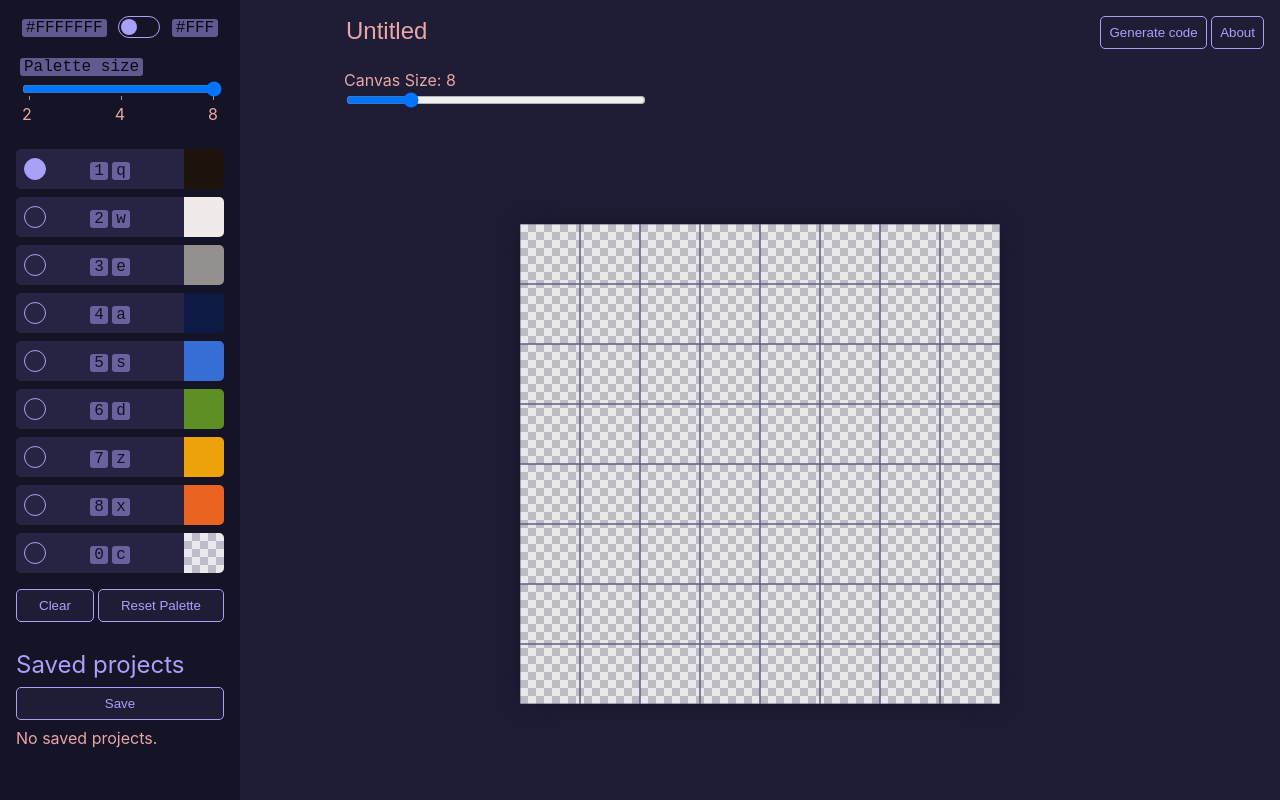
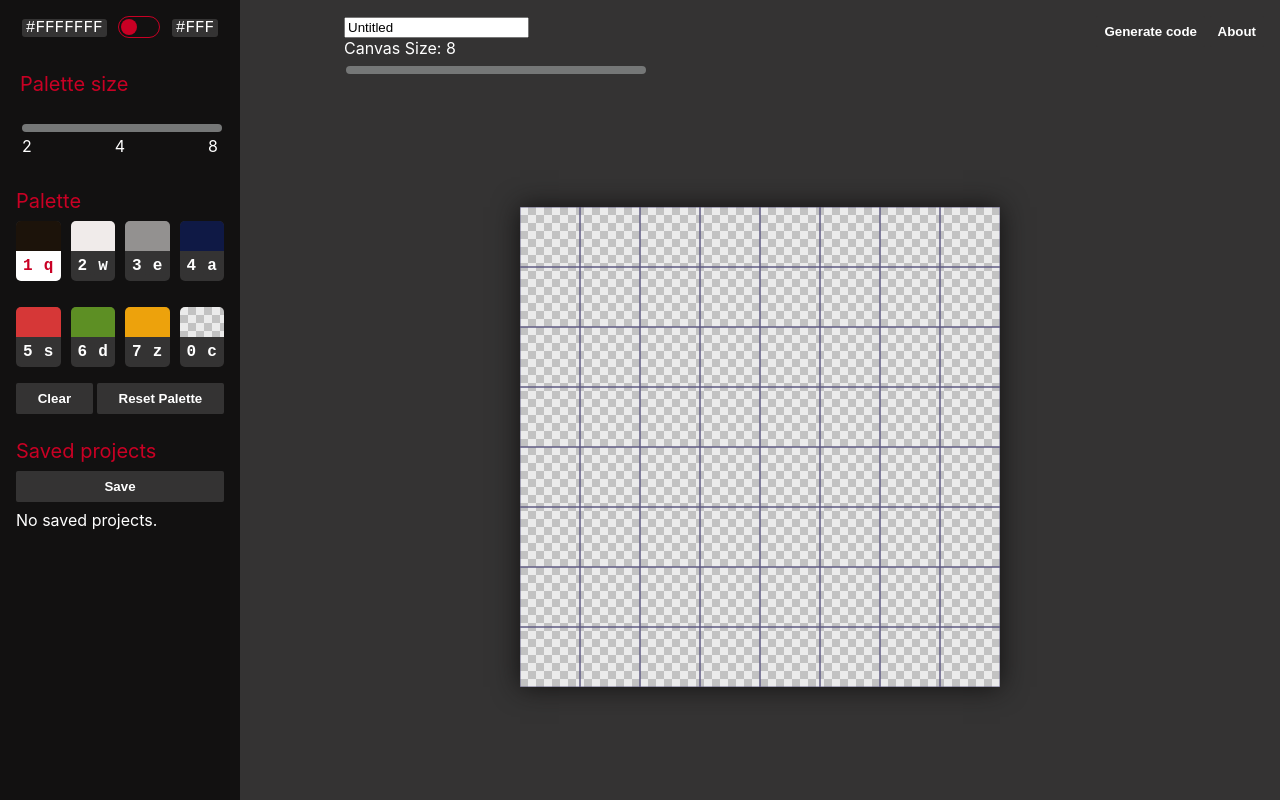
Before and after one commit to lopis/mini-pixelart-editor, a website: page index.html in a window 1280 px wide. Drawn offline with Linux system fonts and the light colour scheme.

Commit message:
improve UI a lot

```diff
--- a/index.html
+++ b/index.html
@@ -19,7 +19,7 @@
     </div>
     <div class="color-format">
       <div>
-        <code>Palette size</code>
+        <h2>Palette size</h2>
         <br>
         <label>
           <input class="checkbox-switch" type="range" id="paletteSize" list="markers" min="1" max="3" value="3" list="markers" autocomplete="off" >
@@ -31,96 +31,101 @@
         </label>
       </div>
     </div>
+    <h2>Palette</h2>
     <div class="palette" id="palette">
       <label data-color="1" class="label">
+        <span class="color-swatch">
+          <input type="color" value="#1c130a">
+        </span>
+        <label class="radio-label">
           <input type="radio" name="brush-color" checked>
-        <span class="radio"></span>
           <span class="hotkey">
             <code>1</code>
             <code>q</code>
           </span>
-        <input type="color" value="#1c130a">
-        <span class="color-swatch"></span>
+        </label>
       </label>
       <label data-color="2" class="label">
+        <span class="color-swatch">
+          <input type="color" value="#f0ebea">
+        </span>
+        <label class="radio-label">
           <input type="radio" name="brush-color">
-        <span class="radio"></span>
           <span class="hotkey">
             <code>2</code>
             <code>w</code>
           </span>
-        <input type="color" value="#f0ebea">
-        <span class="color-swatch"></span>
+        </label>
       </label>
       <label data-color="3" class="label">
+        <span class="color-swatch">
+          <input type="color" value="#939190">
+        </span>
+        <label class="radio-label">
           <input type="radio" name="brush-color">
-        <span class="radio"></span>
           <span class="hotkey">
             <code>3</code>
             <code>e</code>
           </span>
-        <input type="color" value="#939190">
-        <span class="color-swatch"></span>
+        </label>
       </label>
       <label data-color="4" class="label">
+        <span class="color-swatch">
+          <input type="color" value="#0f1945">
+        </span>
+        <label class="radio-label">
           <input type="radio" name="brush-color">
-        <span class="radio"></span>
           <span class="hotkey">
             <code>4</code>
             <code>a</code>
           </span>
-        <input type="color" value="#0f1945">
-        <span class="color-swatch"></span>
+        </label>
       </label>
       <label data-color="5" class="label">
+        <span class="color-swatch">
+          <input type="color" value="#d63737">
+        </span>
+        <label class="radio-label">
           <input type="radio" name="brush-color">
-        <span class="radio"></span>
           <span class="hotkey">
             <code>5</code>
             <code>s</code>
           </span>
-        <input type="color" value="#376ed6">
-        <span class="color-swatch"></span>
+        </label>
       </label>
       <label data-color="6" class="label">
+        <span class="color-swatch">
+          <input type="color" value="#5d8f24">
+        </span>
+        <label class="radio-label">
           <input type="radio" name="brush-color">
-        <span class="radio"></span>
           <span class="hotkey">
             <code>6</code>
             <code>d</code>
           </span>
-        <input type="color" value="#5d8f24">
-        <span class="color-swatch"></span>
+        </label>
       </label>
       <label data-color="7" class="label">
+        <span class="color-swatch">
+          <input type="color" value="#eda20c">
+        </span>
+        <label class="radio-label">
           <input type="radio" name="brush-color">
-        <span class="radio"></span>
           <span class="hotkey">
             <code>7</code>
             <code>z</code>
           </span>
-        <input type="color" value="#eda20c">
-        <span class="color-swatch"></span>
         </label>
-      <label data-color="8" class="label">
-        <input type="radio" name="brush-color">
-        <span class="radio"></span>
-        <span class="hotkey">
-          <code>8</code>
-          <code>x</code>
-        </span>
-        <input type="color" value="#eb6320">
-        <span class="color-swatch"></span>
       </label>
       <label data-color="0" class="label">
+        <span class="color-swatch checkered"></span>
+        <label class="radio-label">
           <input type="radio" name="brush-color">
-        <span class="radio"></span>
           <span class="hotkey">
             <code>0</code>
             <code>c</code>
           </span>
-        <div class="filler"></div>
-        <span class="color-swatch checkered"></span>
+        </label>
       </label>
     </div>
     <div class="actions">
--- a/index.js
+++ b/index.js
@@ -64,7 +64,7 @@ colorFormat.addEventListener('change', event => {
       const value = swatch.value
       swatch.value = value.replace(/#(.).(.).(.)./, "#$1$1$2$2$3$3")
       colorPalette.push(swatch.value)
-      swatch.nextElementSibling.style.color = swatch.value
+      swatch.parentElement.style.color = swatch.value
     })
   }
 })
@@ -162,13 +162,13 @@ const updatePalette = () => {
   colorPalette = [undefined]
   document.querySelectorAll('.palette input[type=color]').forEach(swatch => {
     colorPalette.push(swatch.value)
-    swatch.nextElementSibling.style.color = swatch.value
+    swatch.parentElement.style.color = swatch.value
   })
 }
 
 const updateSelectedColor = () => [
   selectedColor = document.querySelector('.palette input[type=radio]:checked')
-  .parentElement.dataset.color
+  .parentElement.parentElement.dataset.color
 ]
 
 updateSelectedColor()
--- a/localstorage.js
+++ b/localstorage.js
@@ -97,7 +97,7 @@ const savePalette = () => {
 
 const loadPalette = () => {
   const data = JSON.parse(localStorage.getItem(LOCALSTORAGE_PALETTE) || '[]')
-  if (data.length === 9) {
+  if (data.length === 8) {
     colorPalette = []
     data.forEach((color, i) => {
       if (color === null) {
@@ -127,10 +127,9 @@ const resetPalette = () => {
     "#f0ebea",
     "#939190",
     "#0f1945",
-    "#376ed6",
+    "#d63737",
     "#5d8f24",
     "#eda20c",
-    "#eb6320",
   ]))
   loadPalette();
 }
--- a/style.css
+++ b/style.css
@@ -1,10 +1,10 @@
 :root {
-  --black: #151427;
-  --dark: #1F1D36;
-  --medium: #262343;
-  --light: #333157;
-  --accent: #a9a1f8;
-  --text: #e9a6a6;
+  --black: #121111;
+  --dark: #343333;
+  --medium: #757777;
+  --light: #cecccc;
+  --accent: #c90024;
+  --text: #ffffff;
 }
 
 body {
@@ -55,6 +55,25 @@ a, a[visited] {
 
 input[type="range"] {
   width: 300px;
+  -webkit-appearance: none;
+  background: var(--medium);
+  border-radius: 5px;
+  height: 8px;
+  outline: none;
+
+  &::-webkit-slider-thumb {
+    -webkit-appearance: none;
+    appearance: none;
+    background: var(--accent);
+    border-radius: 50%;
+    cursor: pointer;
+  }
+
+  &::-moz-range-thumb {
+    background: var(--accent);
+    border-radius: 50%;
+    cursor: pointer;
+  }
 }
 
 #paletteSize {
@@ -74,35 +93,44 @@ datalist {
   box-shadow: 0 0 25px 0 var(--black);
 }
 
-input[type=color], .filler {
-  height: 100%;
-  width: 50px;
+input[type=color] {
   opacity: 0;
-  z-index: 1;
+}
+
+input[type=color] {
+	height: 30px;
+	width: 100%;
 }
 
 .color-swatch {
   display: inline-block;
-  height: 100%;
-  width: 40px;
+  height: 30px;
   background: currentcolor;
-  position: absolute;
-  right: 0;
-  top: 0;
 }
 
 .label {
-  position: relative;
+	position: relative;
 	display: flex;
-	background: var(--medium);
+	background: var(--dark);
 	margin: 8px 0;
+	border-radius: 5px;
+	overflow: hidden;
+	user-select: none;
+	flex-direction: column;
+}
+
+#iconsList .label {
+	flex-direction: row;
+	align-items: center;
 	justify-content: space-between;
-	border-radius: 5px;
 	padding-left: 8px;
-	height: 40px;
-	align-items: center;
-  overflow: hidden;
-  user-select: none;
+	height: auto;
+}
+
+#palette {
+	display: grid;
+	grid-template-columns: 1fr 1fr 1fr 1fr;
+	gap: 10px;
 }
 
 input[type=radio],
@@ -119,8 +147,19 @@ input[type=radio] + .radio {
   overflow: hidden;
 }
 
-input[type=radio]:checked + .radio {
-  background: var(--accent);
+input[type=radio]:checked + .hotkey {
+  background: var(--text);
+}
+
+input[type=radio]:checked + .hotkey code {
+  background-color: var(--text);
+  color: var(--accent);
+}
+
+.radio-label {
+  display: flex;
+  align-items: center;
+  height: 30px;
 }
 
 .checkered {
@@ -142,51 +181,61 @@ button {
 	flex-grow: 1;
 	background: var(--dark);
 	border: none;
-	color: var(--accent);
+	color: var(--text);
 	padding: 8px;
-	border: 1px solid;
-	border-radius: 5px;
+	border-radius: 2px;
+  font-weight: bold;
 }
 
 button:hover:not(:active) {
 	background: var(--accent);
-	color: var(--dark);
+	color: var(--text);
 }
 
 .hotkey {
 	flex-grow: 1;
+  display: flex;
 	text-align: center;
+  height: 100%;
+  align-items: center;
+  justify-content: space-evenly;
+}
+
+.hotkey code {
+  font-weight: bold;
 }
 
 code {
-  background: var(--accent);
+  background: var(--dark);
   padding: 0 4px;
-  color: #000;
+  color: var(--text);
   border-radius: 3px;
   font-size: 16px;
-  opacity: 0.5;
 }
 
-#filename {
-	font-size: 1.5em;
-	margin-bottom: 1em;
-	background: none;
-	border: none;
-	color: currentColor;
+.filename {
+	white-space: nowrap;
+	overflow: hidden;
+	text-overflow: ellipsis;
+	pointer-events: none;
+	padding-top: 2px;
+	font-size: 90%;
 }
 
 h2 {
 	margin-bottom: 0;
 	color: var(--accent);
 	font-weight: normal;
+  font-size: 20px;
 }
 
 .icon-delete {
-	line-height: 40px;
+	height: 30px;
 	width: 40px;
-  flex-shrink: 0;
+	flex-shrink: 0;
 	text-align: center;
-  color: var(--accent);
+	color: var(--accent);
+	line-height: 34px;
 }
 
 .icon-delete:hover {
@@ -211,13 +260,12 @@ h2 {
 	position: fixed;
 	max-height: 70vh;
 	width: 80vw;
-	top: 10vh;
-	right: 5vw;
 	background: var(--black);
 	z-index: 1;
 	padding: 16px;
 	box-sizing: border-box;
-	max-width: 700px;
+  top: calc(50% - 35vh);
+  left: calc(50% - 40vw);
 }
 
 .overlay {
@@ -235,7 +283,7 @@ h2 {
 }
 
 pre {
-	background: var(--light);
+	background: var(--dark);
 	padding: 16px;
   max-height: 55vh;
   overflow: scroll;
```
Lines whose indentation alone changed are shown as unchanged.
